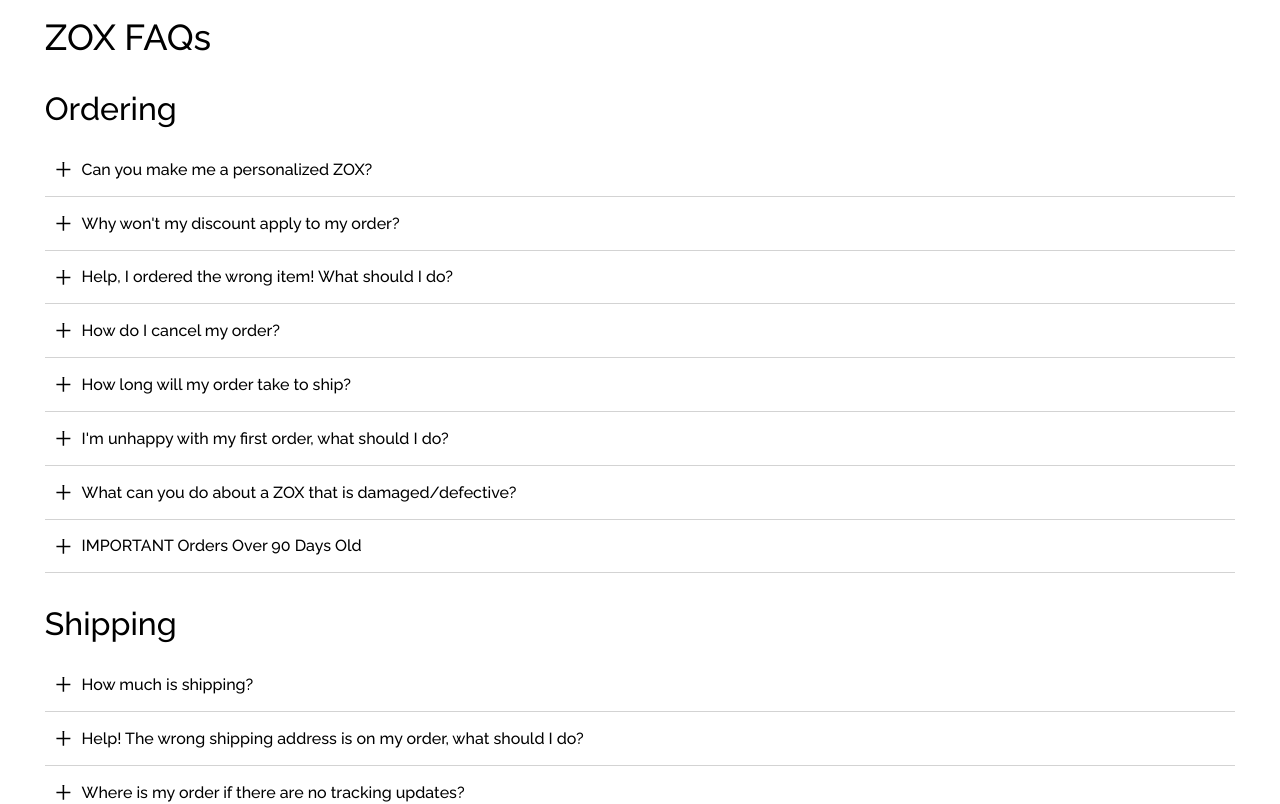
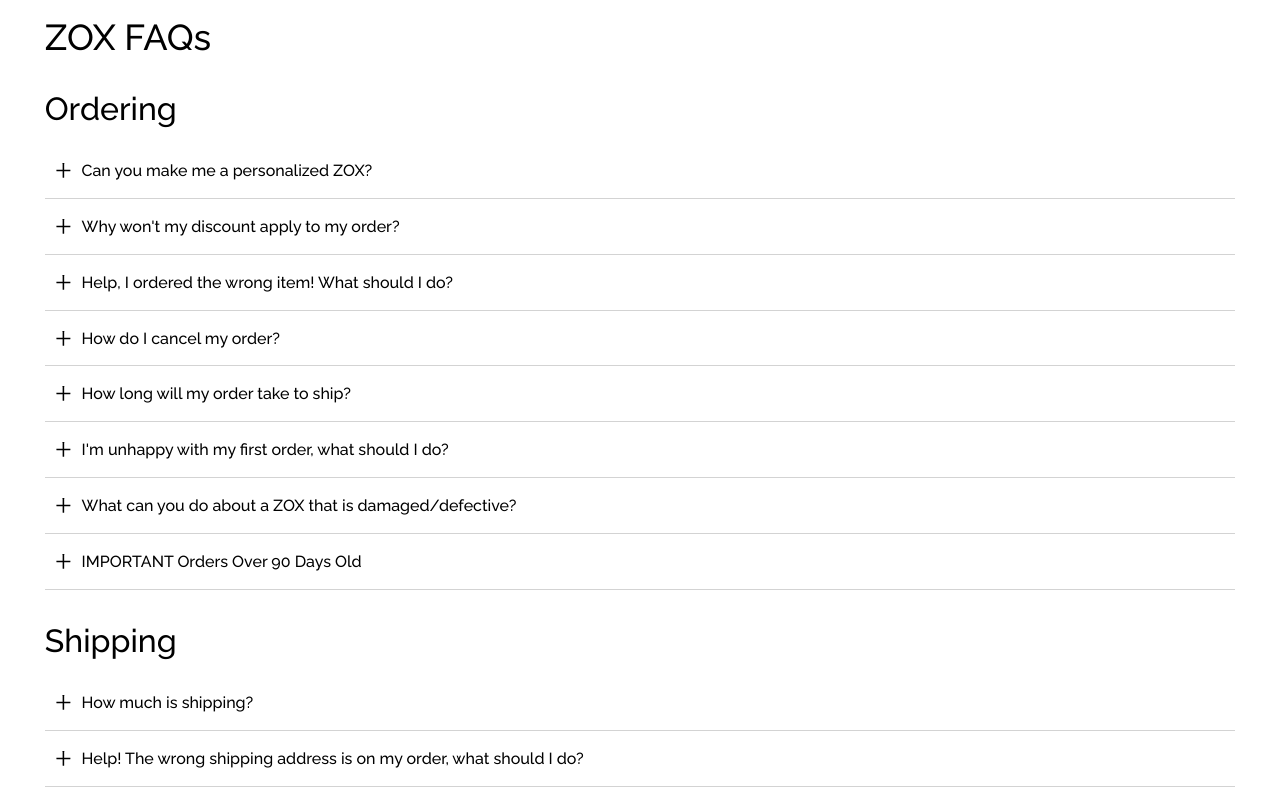
Before and after one commit to spell-landon/zox-faq-skillz, a React (Create React App) app: page / in a window 1280 px wide. Shown: the top 804 px of the page. Built offline with nearby package versions, Linux system fonts and the light colour scheme.

Commit message:
Change padding on .question

```diff
--- a/src/components/QuestionItem/QuestionItem.module.css
+++ b/src/components/QuestionItem/QuestionItem.module.css
@@ -20,7 +20,7 @@
   -webkit-box-align: center;
   -ms-flex-align: center;
   align-items: center;
-  padding: 1rem 0.5rem;
+  padding: 1.065rem 0.5rem;
   border-bottom: 0.5px solid rgba(211, 211, 211, 100%);
   width: 100%;
   font-size: 16px;
```
